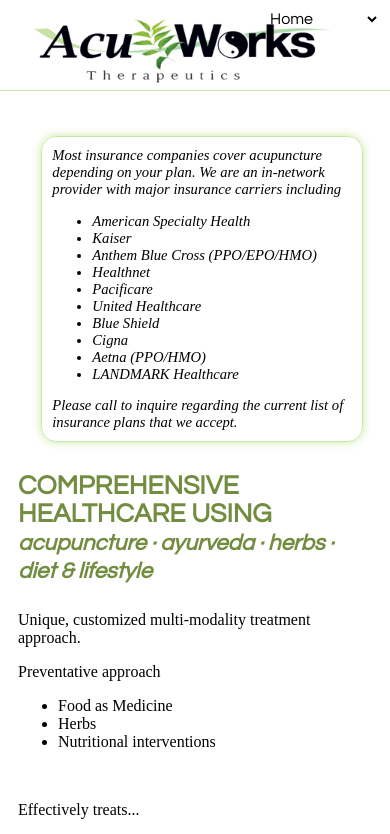
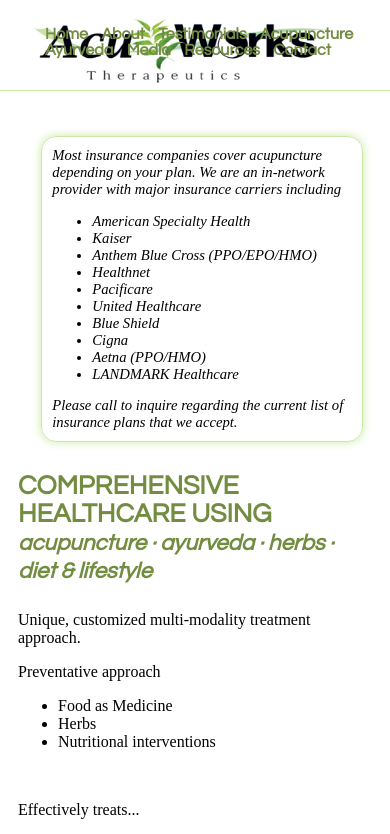
Before and after one commit to rvighne/acuworks, an Eleventy site: page index.ejs in a window 390 px wide. Shown: the top 834 px of the page. Built offline with nearby package versions, Linux system fonts and the light colour scheme; Eleventy itself is replaced by a stand-in of ours; files that its build step writes are made by us from their sources; a web font is replaced by a local one.

Commit message:
Remove navigation fallback to select-box

```diff
--- a/_includes/layout.ejs
+++ b/_includes/layout.ejs
@@ -17,17 +17,6 @@
 				<li><a href=/resources>Resources</a>
 				<li><a href=/contact>Contact</a>
 			</ul>
-
-			<select onchange="window.location = this.options[this.selectedIndex].value;">
-				<option value=/>Home
-				<option value=/about>About
-				<option value=/testimonials>Testimonials
-				<option value=/acupuncture>Acupuncture
-				<option value=/ayurveda>Ayurveda
-				<option value=/articles>Media
-				<option value=/resources>Resources
-				<option value=/contact>Contact
-			</select>
 		</nav>
 	</header>
 
--- a/styles/style.css
+++ b/styles/style.css
@@ -45,17 +45,7 @@
 	width: 300px;
 }
 
-nav select {
-	display:       none;
-	border-radius: 5px;
-	background:    transparent;
-	border:        none;
-	font-family:   "Century Gothic";
-	font-size:     12pt;
-	color:         black;
-}
-
-nav ul, nav select {
+nav ul {
 	position: absolute;
 	top:      10px;
 	right:    10px;
@@ -209,13 +199,3 @@
 footer address {
 	font-size:       10pt;
 }
-
-@media screen and (max-width: 875px) {
-	nav select {
-		display: block;
-	}
-
-	nav ul {
-		display: none;
-	}
-}
```
